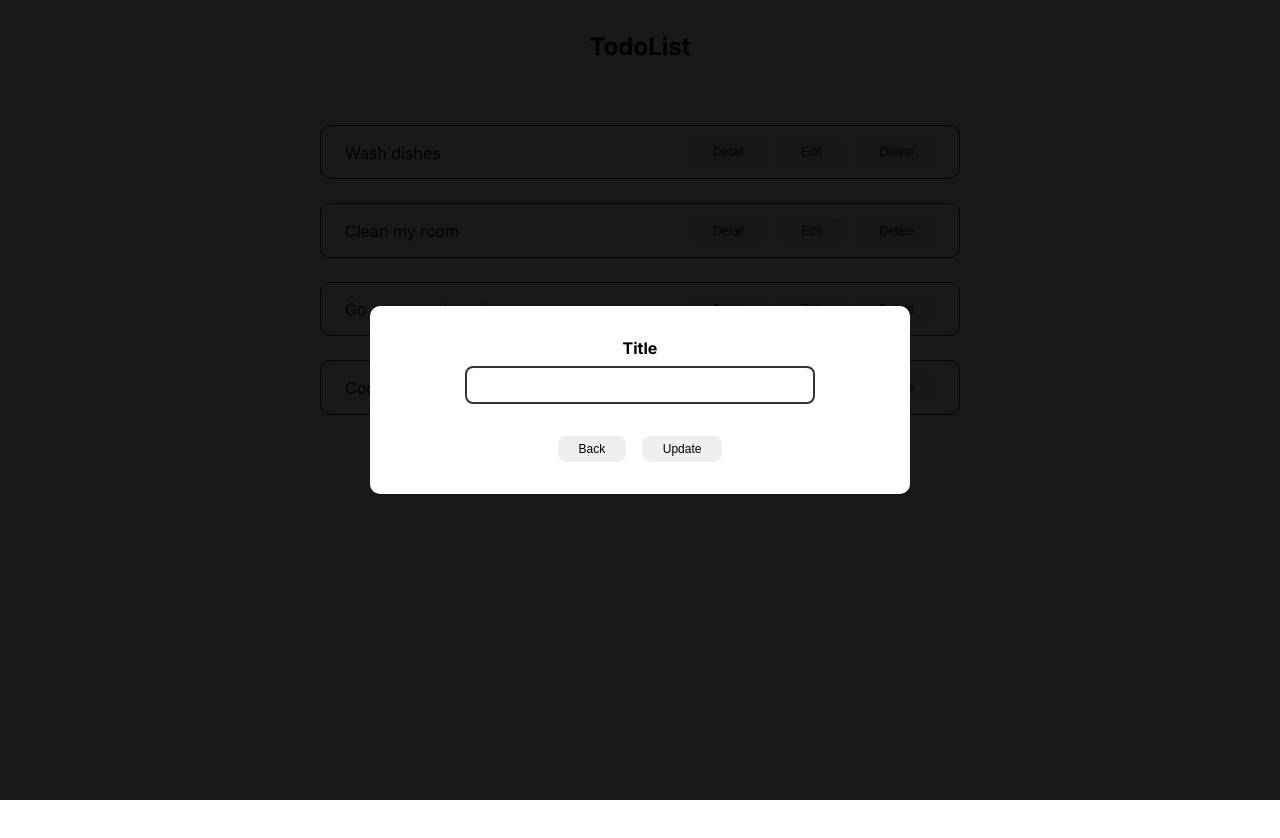
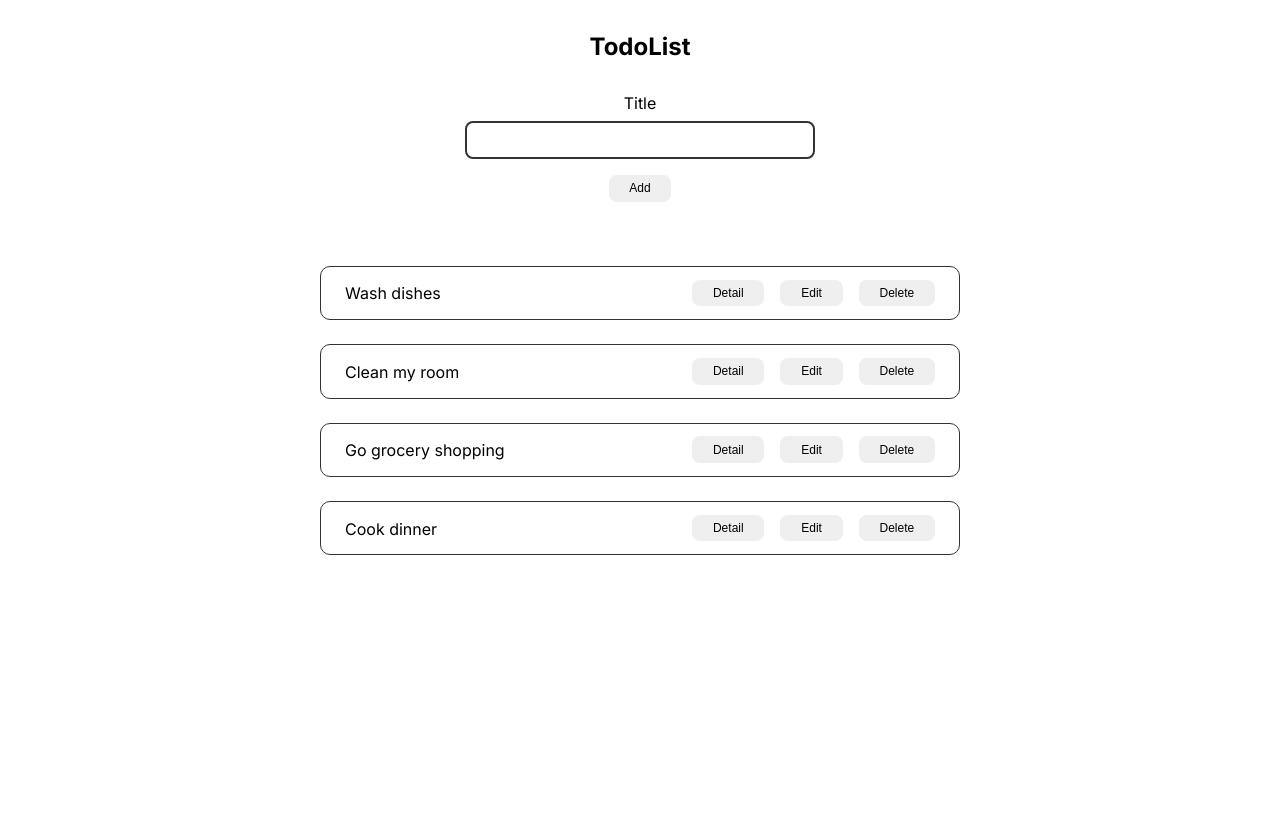
Before and after one commit to keento0809/h-company-coding-assignment, a Next.js app: page / in a window 1280 px wide. Shown: the top 838 px of the page. Built offline with nearby package versions, Linux system fonts and the light colour scheme.

Commit message:
Add: NewTodoItemForm component

```diff
--- a/app/(home)/_components/HomePageSection.tsx
+++ b/app/(home)/_components/HomePageSection.tsx
@@ -4,6 +4,7 @@ import styles from "@/app/(home)/styles/homePageSection.module.css";
 import { TodoList } from "./TodoList";
 import { EditTaskModal } from "./EditTaskModal";
 import { useHomePageSection } from "../_hooks/useHomePageSection";
+import { NewTodoItemForm } from "./NewTodoItemForm";
 
 export const HomePageSection = () => {
   const { isModalOpen, closeModal } = useHomePageSection();
@@ -12,6 +13,7 @@ export const HomePageSection = () => {
       {isModalOpen && <EditTaskModal onClose={closeModal} />}
       <div className={styles.container}>
         <h2>TodoList</h2>
+        <NewTodoItemForm />
         <TodoList />
       </div>
     </main>
--- /dev/null
+++ b/app/(home)/_components/NewTodoItemForm.tsx
@@ -0,0 +1,17 @@
+import { Button } from "@/app/_components/ui/button/Button";
+import { TextInput } from "@/app/_components/ui/input/TextInput";
+import styles from "@/app/(home)/styles/newTodoItemForm.module.css";
+
+export const NewTodoItemForm = () => {
+  return (
+    <form onSubmit={() => {}} className={styles.formContainer}>
+      <div className={styles.formTitleSection}>
+        <label htmlFor="taskTitle">Title</label>
+        <TextInput id="taskTitle" />
+      </div>
+      <div className={styles.formActionButtons}>
+        <Button text="Add" type="submit" />
+      </div>
+    </form>
+  );
+};
--- a/app/(home)/_hooks/useHomePageSection.ts
+++ b/app/(home)/_hooks/useHomePageSection.ts
@@ -1,7 +1,7 @@
 import { useState } from "react";
 
 export const useHomePageSection = () => {
-  const [isModalOpen, setIsModalOpen] = useState(true);
+  const [isModalOpen, setIsModalOpen] = useState(false);
 
   const openModal = () => {
     setIsModalOpen(true);
--- a/app/(home)/styles/homePageSection.module.css
+++ b/app/(home)/styles/homePageSection.module.css
@@ -7,6 +7,7 @@
 
 .container {
   min-height: 100svh;
+  width: 100%;
   display: flex;
   flex-direction: column;
   justify-content: flex-start;
--- /dev/null
+++ b/app/(home)/styles/newTodoItemForm.module.css
@@ -0,0 +1,24 @@
+.formContainer {
+  display: flex;
+  flex-direction: column;
+  justify-content: center;
+  align-items: center;
+  gap: 1rem;
+  width: 100%;
+}
+
+.formTitleSection {
+  width: 100%;
+  max-width: 350px;
+  margin: 0 auto;
+  display: flex;
+  flex-direction: column;
+  align-items: center;
+  gap: 0.5rem;
+}
+
+.formActionButtons {
+  display: flex;
+  align-items: center;
+  gap: 1rem;
+}
```
